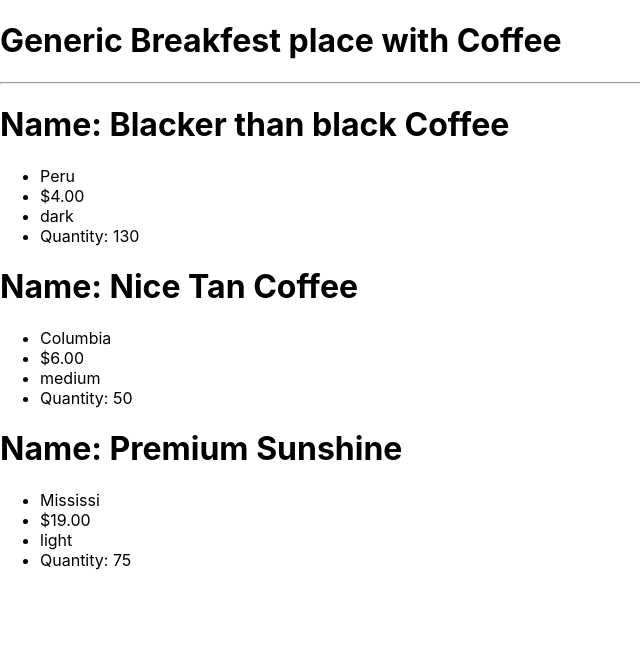
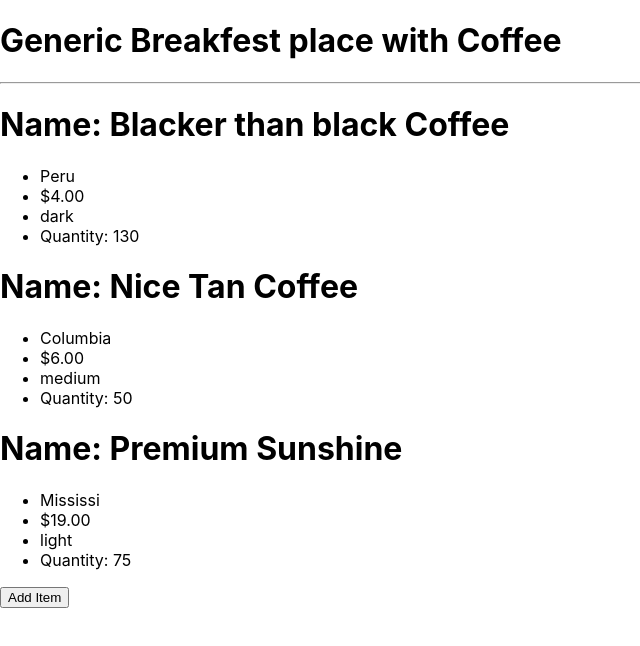
Before and after one commit to JustinUrf/Breakfest-Inventory-Tracker, a React (Create React App) app: page / in a window 1280 px wide. Shown: the top 646 px of the page, without its empty margins (0-640 px from the left). Built offline with nearby package versions, Linux system fonts and the light colour scheme.

Commit message:
add button

```diff
--- a/src/components/InventoryControl.js
+++ b/src/components/InventoryControl.js
@@ -12,17 +12,27 @@
     }
   }
 
+  handleClick = () => {
+    this.setState(prevState => ({
+      formVisibleOnPage: !prevState.formVisibleOnPage
+    }));
+  }
+
 
  render() {
   let currentlyVisableState = null;
+  let buttonText = null;
   if (this.state.formVisableOnPage) {
     currentlyVisableState = <NewItemForm />
+    buttonTxt = "return to Inventory List"
   } else {
     currentlyVisableState = <InventoryList />
+    buttonText = "Add Item"
   }
   return (
     <React.Fragment>
       {currentlyVisableState}
+      <button onClick={this.handleClick}>{buttonText}</button>
     </React.Fragment>
   )
  }
```
